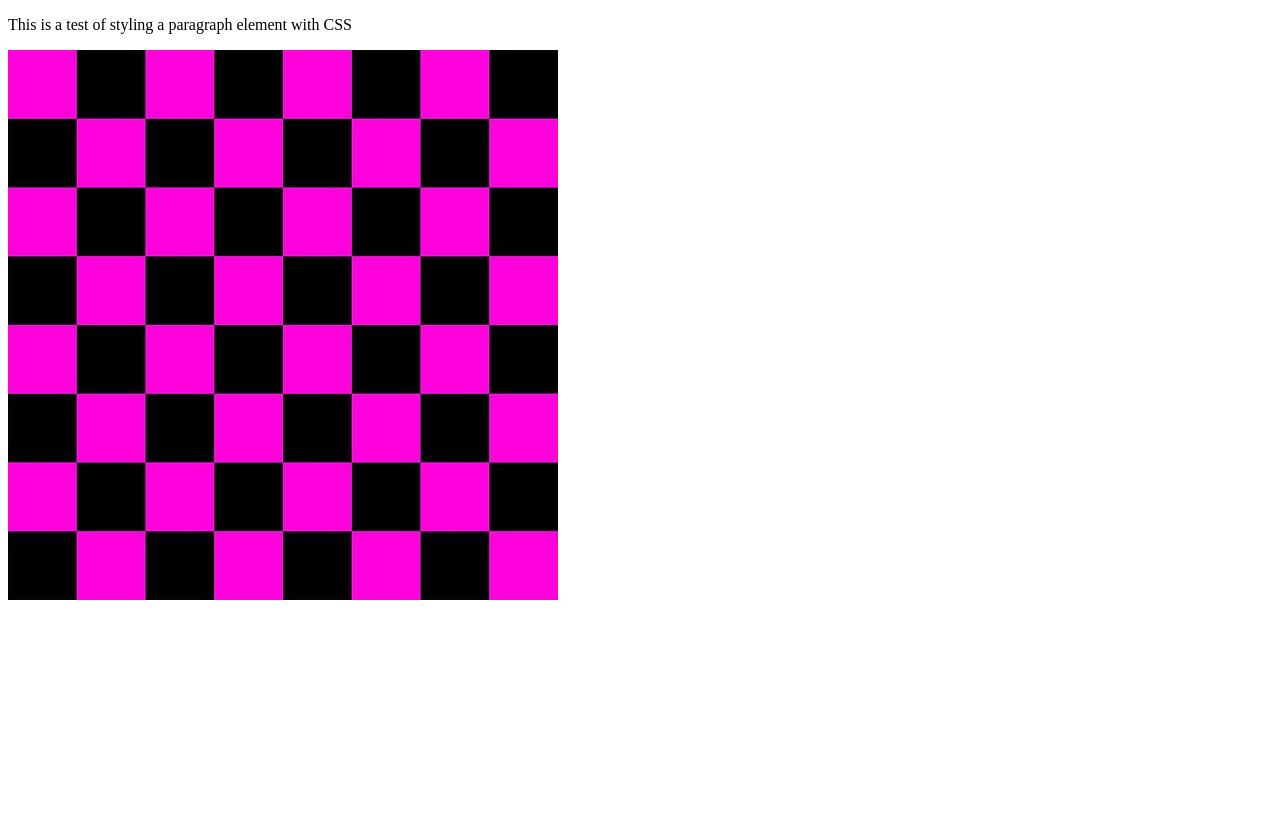
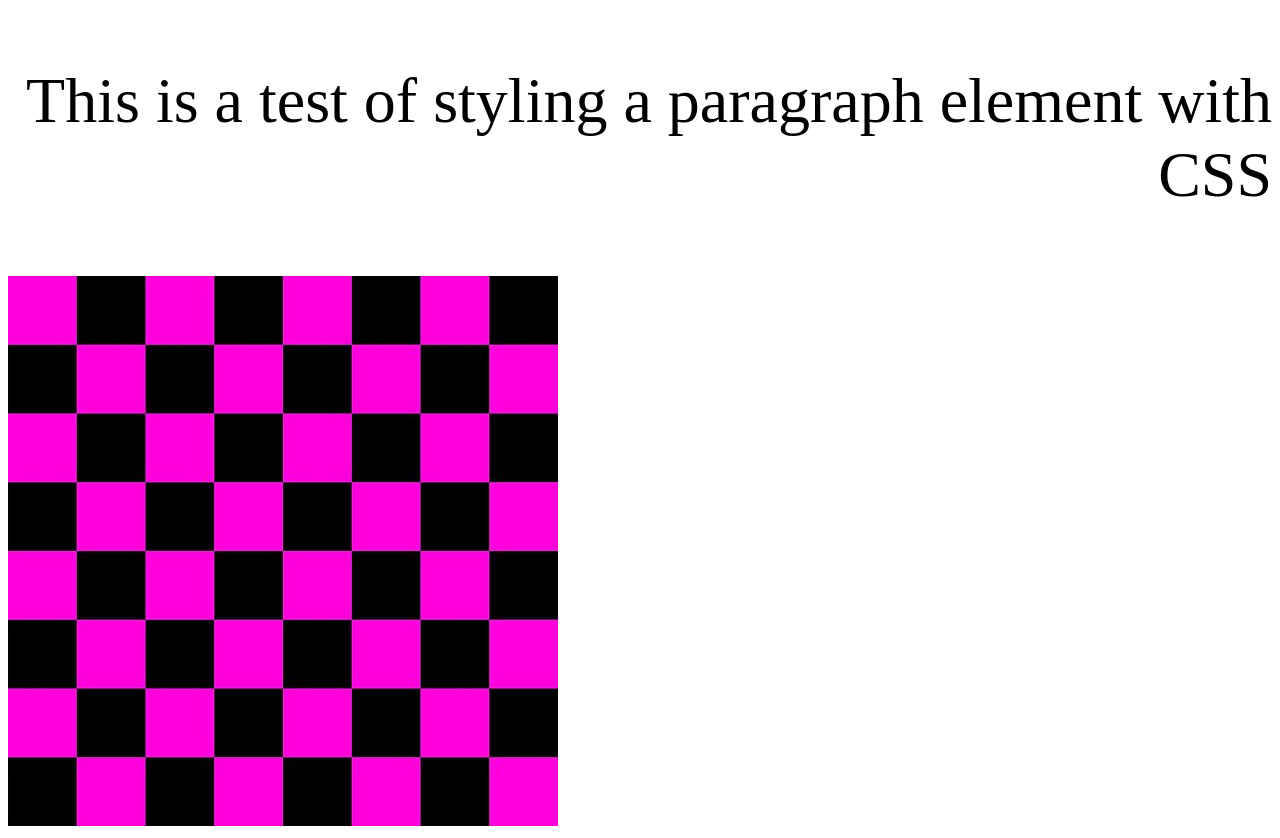
Before and after one commit to SaltMKII/styling-experiment, a plain HTML site: page index.html in a window 1280 px wide. Before the commit the page ends 800 px from the top, so only its background shows below. Drawn offline with Linux system fonts and the light colour scheme.

Commit message:
added a css folder/file and added some styling to all paragraph elements

```diff
--- /dev/null
+++ b/css/index.css
@@ -0,0 +1,8 @@
+
+p {
+
+	font-size: 64px;
+	text-align: right;
+	text-decoration: blink;
+
+}
--- a/index.html
+++ b/index.html
@@ -1,6 +1,7 @@
 <!DOCTYPE html>
 <html>
 <head>
+	<link rel="stylesheet" type="text/css" href="css/index.css">
 	<title>Styling Testground</title>
 </head>
 <body>
```
